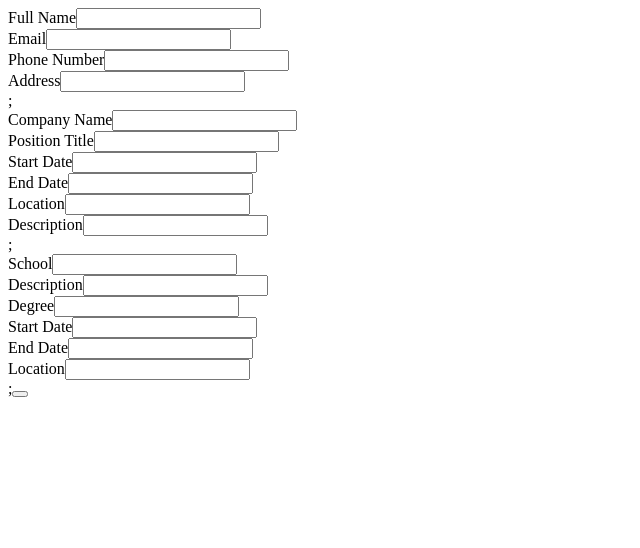
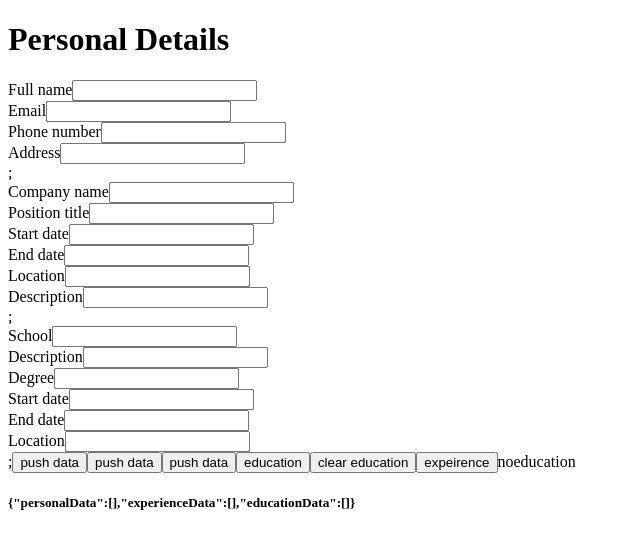
Before and after one commit to szymon-kowal/TOP-CV, a React app: page / in a window 1280 px wide. Shown: the top 548 px of the page, without its empty margins (0-640 px from the left). Built offline with nearby package versions, Linux system fonts and the light colour scheme.

Commit message:
Add clearing data

```diff
--- a/src/client/App.tsx
+++ b/src/client/App.tsx
@@ -1,5 +1,6 @@
 import React, { useState } from "react";
 import InputGroup from "./assets/components/inputGroup";
+import { clearValues } from "./assets/components/helperFunctions";
 // import { keyToTitle } from "./assets/components/helperFunctions";
 // todo - send data to db, clear data from inputs
 interface DbProps {
@@ -7,6 +8,8 @@ interface DbProps {
   experienceData: Array<Record<string, string>>;
   educationData: Array<Record<string, string>>;
 }
+type setFncProps = (keyName: Record<string, string>) => void;
+type BtnProps = null | "education" | "experience";
 
 const App: React.FC = () => {
   const [db, setDb] = useState<DbProps>({
@@ -40,7 +43,7 @@ const App: React.FC = () => {
     location: "",
   });
 
-  // const [visibility, setVisibility] = useState<string>();
+  const [buttonActive, setButtonActive] = useState<BtnProps>(null);
 
   function handlePersonalData(keyName: string, val: string): void {
     setPersonalData((prevData) => ({ ...prevData, [keyName]: val }));
@@ -54,13 +57,97 @@ const App: React.FC = () => {
     setEducationData((prevData) => ({ ...prevData, [keyName]: val }));
   }
 
+  function handleClearData(
+    objParam: Record<string, string>,
+    handleFnc: setFncProps,
+  ): void {
+    const objData = clearValues(objParam);
+    handleFnc(objData);
+  }
+
+  function handleButtonActive(props: BtnProps): void {
+    setButtonActive(() => props);
+  }
+
+  function handleSetDb(param: string, dataObj: Record<string, string>): void {
+    setDb((prevData) => {
+      switch (param) {
+        case "personalData":
+          return {
+            ...prevData,
+            personalData: [...prevData.personalData, dataObj],
+          };
+        case "experienceData":
+          return {
+            ...prevData,
+            experienceData: [...prevData.experienceData, dataObj],
+          };
+        case "educationData":
+          return {
+            ...prevData,
+            educationData: [...prevData.educationData, dataObj],
+          };
+        default:
+          return prevData;
+      }
+    });
+  }
+
   /* <div>{keyToTitle(Object.keys(personalData)[0])}</div> */
   return (
     <>
-      <InputGroup data={personalData} onChange={handlePersonalData} />
+      <div className="personalDetialsCont">
+        <h1>Personal Details</h1>
+        <InputGroup data={personalData} onChange={handlePersonalData} />
+      </div>
+
       <InputGroup data={experienceData} onChange={handleExperienceData} />
       <InputGroup data={educationData} onChange={handleEducationData} />
-      <button></button>
+
+      <button
+        onClick={() => {
+          handleSetDb("personalData", { ...personalData });
+        }}
+      >
+        push data
+      </button>
+      <button
+        onClick={() => {
+          handleSetDb("experienceData", { ...experienceData });
+        }}
+      >
+        push data
+      </button>
+      <button
+        onClick={() => {
+          handleSetDb("educationData", { ...educationData });
+        }}
+      >
+        push data
+      </button>
+      <button
+        onClick={() => {
+          handleButtonActive("education");
+        }}
+      >
+        education
+      </button>
+      <button
+        onClick={() => {
+          handleClearData(educationData, setEducationData);
+        }}
+      >
+        clear education
+      </button>
+      <button
+        onClick={() => {
+          handleButtonActive("experience");
+        }}
+      >
+        expeirence
+      </button>
+      {buttonActive === "education" ? "education" : "noeducation"}
+      <h5>{JSON.stringify(db)}</h5>
     </>
   );
 };
--- a/src/client/assets/components/helperFunctions.tsx
+++ b/src/client/assets/components/helperFunctions.tsx
@@ -3,6 +3,7 @@ export function keyToTitle(key: string): string {
   const resultArr: string[] = [];
   for (let i = 0; i < keyArr.length; i++) {
     if (i > 0 && keyArr[i] === keyArr[i].toUpperCase()) {
+      keyArr[i] = keyArr[i].toLowerCase();
       resultArr.push(" ");
     }
     resultArr.push(keyArr[i]);
@@ -11,3 +12,12 @@ export function keyToTitle(key: string): string {
   const result = resultArr.join("");
   return result;
 }
+
+export function clearValues(
+  obj: Record<string, string>,
+): Record<string, string> {
+  for (const key in obj) {
+    obj[key] = "";
+  }
+  return obj;
+}
```
Also changed, not shown: 1 other file (tests, documents, lock files or other folders).
